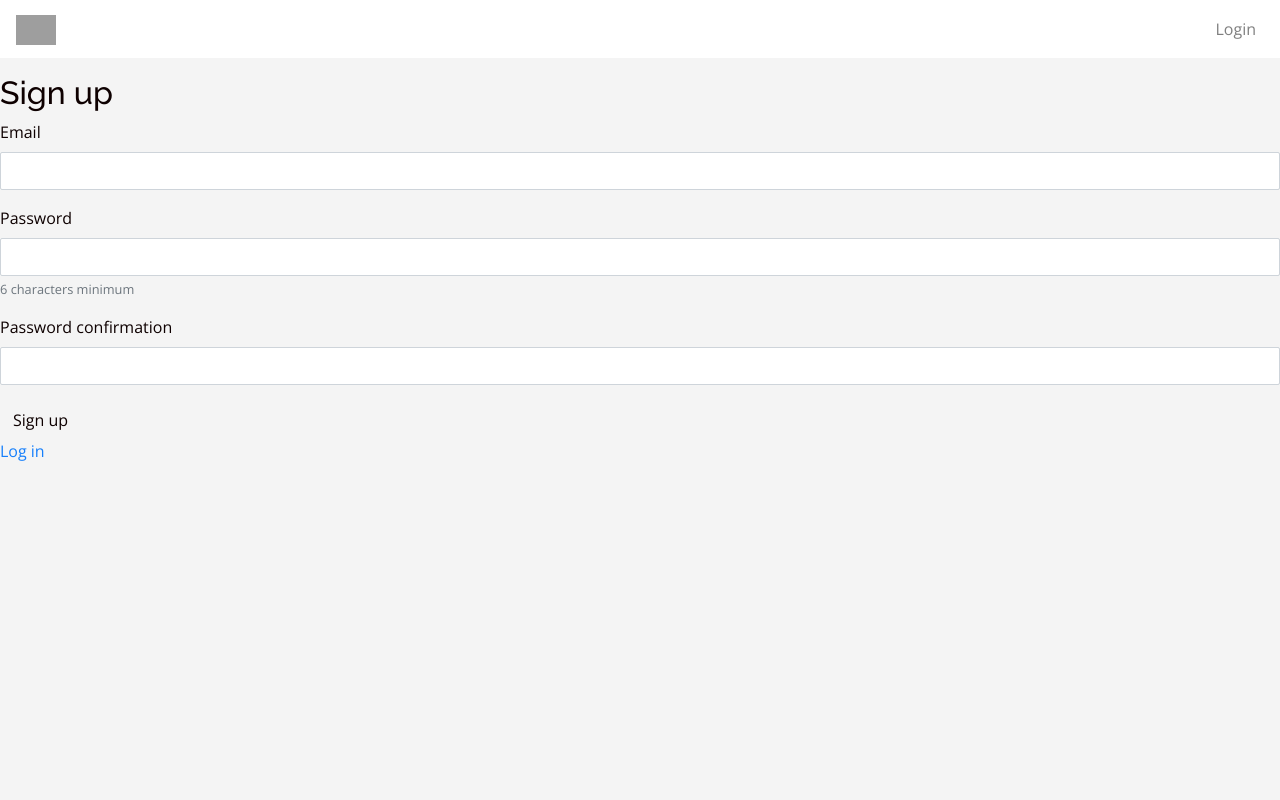
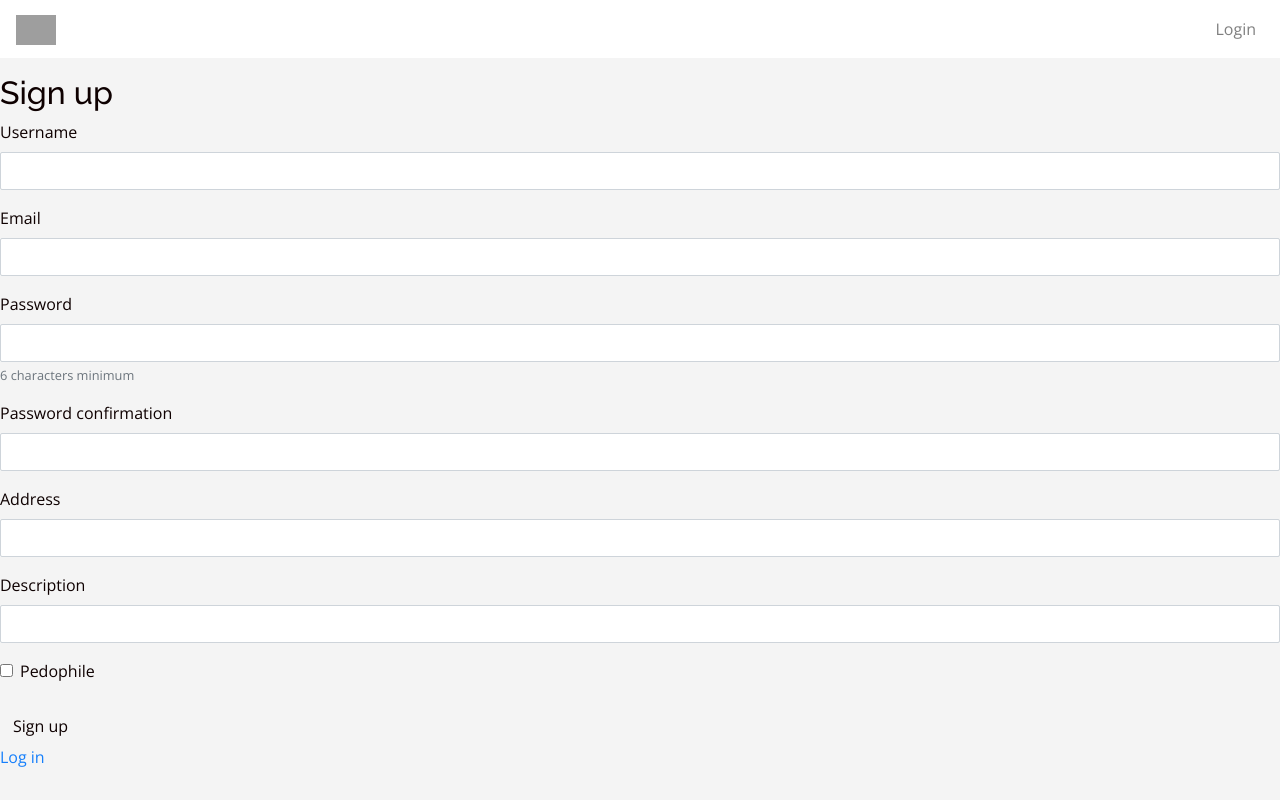
Before and after one commit to ma-v/airbaby, a Rails app: page /users/sign_up in a window 1280 px wide. Run offline with Rails 7, Linux system fonts and the light colour scheme; style sheets or scripts are compiled from the project's sources; some libraries are stand-ins or nearby versions; grey boxes are pictures that could not be loaded.

Commit message:
view new added

```diff
--- a/app/controllers/application_controller.rb
+++ b/app/controllers/application_controller.rb
@@ -1,2 +1,8 @@
 class ApplicationController < ActionController::Base
+  before_action :authenticate_user!
+  before_action :configure_permitted_parameters, if: :devise_controller?
+  def configure_permitted_parameters
+    devise_parameter_sanitizer.permit(:sign_up, keys: [:username, :address, :description, :pedophile])
+    devise_parameter_sanitizer.permit(:account_update, keys: [:username, :address, :description])
+  end
 end
--- a/app/controllers/pages_controller.rb
+++ b/app/controllers/pages_controller.rb
@@ -1,4 +1,6 @@
 class PagesController < ApplicationController
+  skip_before_action :authenticate_user!, only: :home
+
   def home
   end
 end
--- a/app/views/devise/registrations/new.html.erb
+++ b/app/views/devise/registrations/new.html.erb
@@ -4,6 +4,8 @@
   <%= f.error_notification %>
 
   <div class="form-inputs">
+    <%= f.input :username,
+                required: true %>
     <%= f.input :email,
                 required: true,
                 autofocus: true,
@@ -15,6 +17,12 @@
     <%= f.input :password_confirmation,
                 required: true,
                 input_html: { autocomplete: "new-password" } %>
+    <%= f.input :address,
+                required: true
+                 %>
+    <%= f.input :description
+                 %>
+    <%= f.input :pedophile, as: :boolean %>
   </div>
 
   <div class="form-actions">
```
